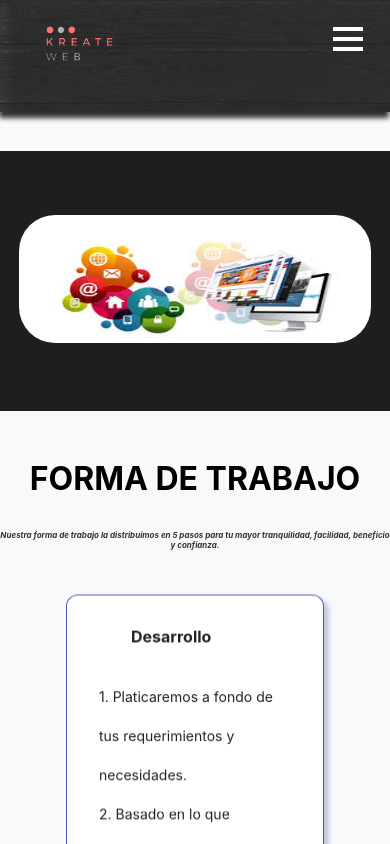
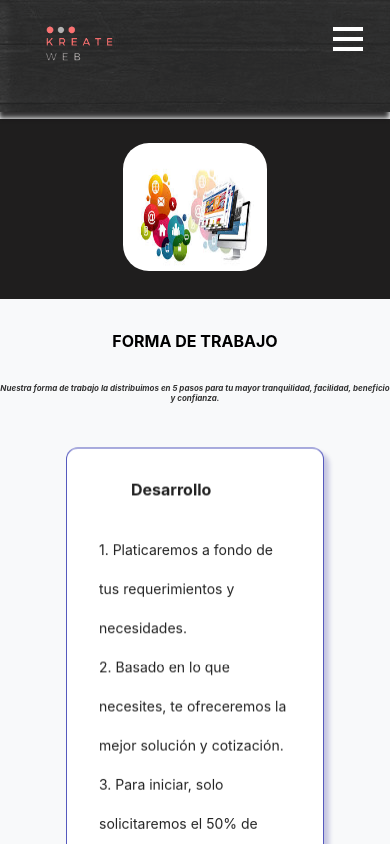
Before and after one commit to AnnMtz/Kreate-Web, a React (Create React App) app: page /additional in a window 390 px wide. Shown: the top 844 px of the page. Built offline with nearby package versions, Linux system fonts and the light colour scheme.

Commit message:
adding media queries

```diff
--- a/src/components/additional/additional.module.css
+++ b/src/components/additional/additional.module.css
@@ -95,7 +95,7 @@ blockquote {
 
 @media screen and (max-width: 420px) {
     .about {
-        margin: 2rem 0 1rem 0;
+        margin: 0;
     }
     .about h1 {
         font-size: 1rem;
@@ -103,6 +103,13 @@ blockquote {
 
     #diseño {
         height: 8rem;
+        width: 9rem;
+        padding: 1.5rem;
+        border-radius: 50px;
+    }
+
+    #title {
+        font-size: 16px;
     }
 
     blockquote {
--- a/src/components/contact/contact.module.css
+++ b/src/components/contact/contact.module.css
@@ -113,6 +113,15 @@
         margin-left: 3rem;
     }
 
+    .about-img {
+        padding: 2rem 0;
+    }
+
+    #contact {
+        height: 15rem;
+         width: 13rem;
+    }
+
     .contact-card {
         margin: auto;
         width: 18rem;
--- a/src/components/us/us.module.css
+++ b/src/components/us/us.module.css
@@ -157,6 +157,10 @@
         height: 33vh;
     }
 
+    #subtitle {
+        position: relative;
+        top: -211px;
+    }
     .about-img h1 {
         font-size: 1rem;
     }
```
